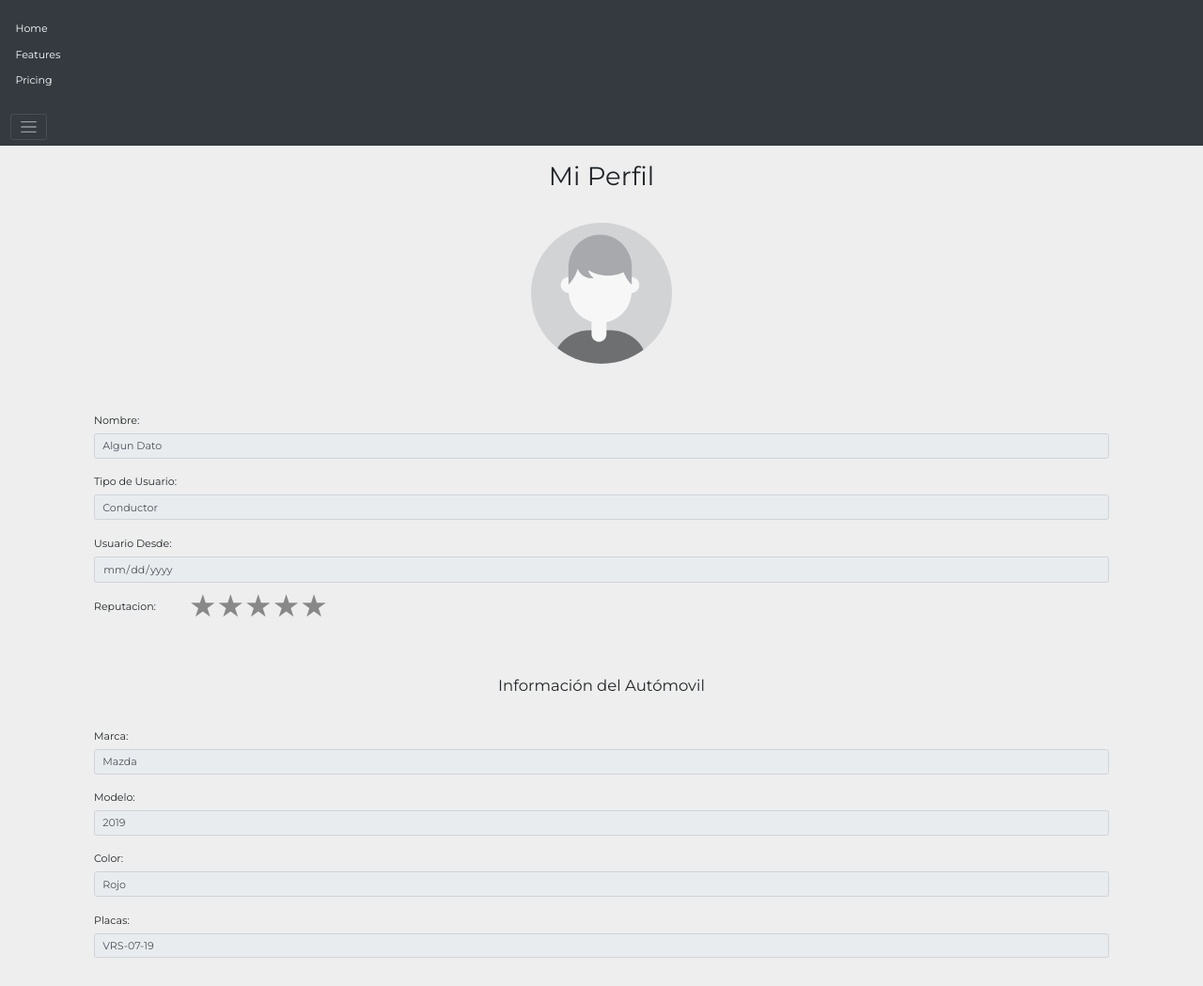
After one commit to DeVice-MX/EzRide, a PHP site: page /html/perfilConductor.html in a window 1280 px wide, after a click that opens the changed part. The commit adds this page. Shown: the whole page at 94% size. Run offline with PHP 8.4, Linux system fonts and the light colour scheme; some libraries are stand-ins or nearby versions.

Commit message:
Perfiles de Usuario y Conductor

```diff
--- a/css/general.css
+++ b/css/general.css
@@ -9,3 +9,30 @@ body{
     background: #eeeeee;
     font-family: 'Montserrat', sans-serif;
 }
+
+.imgRedonda {
+    width:150px;
+    height:150px;
+    border-radius:150px;
+}
+
+.ec-stars-wrapper {
+	font-size: 0;
+	display: inline-block;
+}
+.ec-stars-wrapper a {
+	text-decoration: none;
+	display: inline-block;
+	font-size: 32px;
+	font-size: 3rem;
+
+	color: #888;
+}
+
+.ec-stars-wrapper:hover a {
+	color: #6247AA;
+}
+
+.ec-stars-wrapper > a:hover ~ a {
+	color: #888;
+}
--- /dev/null
+++ b/html/perfilConductor.html
@@ -0,0 +1,115 @@
+<!DOCTYPE html>
+<html lang="en">
+
+<head>
+    <meta charset="UTF-8">
+    <meta name="viewport" content="width=device-width, initial-scale=1.0">
+    <meta http-equiv="X-UA-Compatible" content="ie=edge">
+    <title>Perfil Pasajero</title>
+
+    <!-- Bootstrap -->
+    <link rel="stylesheet" href="https://maxcdn.bootstrapcdn.com/bootstrap/4.0.0/css/bootstrap.min.css"
+        integrity="sha384-Gn5384xqQ1aoWXA+058RXPxPg6fy4IWvTNh0E263XmFcJlSAwiGgFAW/dAiS6JXm" crossorigin="anonymous">
+    <!-- Fontawesome -->
+    <link rel="stylesheet" href="https://use.fontawesome.com/releases/v5.7.1/css/all.css"
+        integrity="sha384-fnmOCqbTlWIlj8LyTjo7mOUStjsKC4pOpQbqyi7RrhN7udi9RwhKkMHpvLbHG9Sr" crossorigin="anonymous">
+    <!-- Datepicker -->
+    <link rel="stylesheet"
+        href="https://cdnjs.cloudflare.com/ajax/libs/bootstrap-datepicker/1.8.0/css/bootstrap-datepicker.min.css">
+    <!-- Fuente Monserrat -->
+    <link href="https://fonts.googleapis.com/css?family=Montserrat" rel="stylesheet">
+    <!-- CSS -->
+    <link rel="stylesheet" href="/css/general.css">
+</head>
+
+<body>
+    <div class="pos-f-t">
+        <div class="collapse" id="navbarToggleExternalContent">
+            <div class="bg-dark p-4">
+                <ul class="navbar-nav mr-auto">
+                    <li class="nav-item active">
+                        <a class="nav-link text-white" href="index.html">Home</a>
+                    </li>
+                    <li class="nav-item">
+                        <a class="nav-link text-white" href="#">Features</a>
+                    </li>
+                    <li class="nav-item">
+                        <a class="nav-link text-white" href="#">Pricing</a>
+                    </li>
+                </ul>
+            </div>
+        </div>
+        <nav class="navbar navbar-dark bg-dark">
+            <button class="navbar-toggler" type="button" data-toggle="collapse"
+                data-target="#navbarToggleExternalContent" aria-controls="navbarToggleExternalContent"
+                aria-expanded="false" aria-label="Toggle navigation">
+                <span class="navbar-toggler-icon"></span>
+            </button>
+        </nav>
+    </div>
+    <br>
+    <div class="container">
+        <div class="row">
+            <div class="col">
+                <div class="h1" style="align-content:center; text-align:center">Mi Perfil<br>
+                    <br>
+                    <img src='/images/profile.png' class='imgRedonda' /></div>
+            </div>
+        </div>
+        <br>
+        <div class="row" style="padding: 30px">
+            <label>Nombre:</label>
+            <input type="name" class="form-control" readonly value="Algun Dato"></input>
+            <label><br>Tipo de Usuario:</label>
+            <input type="name" class="form-control" readonly value="Conductor"></input>
+            <label><br>Usuario Desde:</label>
+            <input type="date" class="form-control" readonly>
+            <label><br>Reputacion:</label>
+            <br>
+
+            <div class="row" style="padding-left: 50px">
+                <div class="ec-stars-wrapper">
+                    <a href="#" data-value="1" title="Votar con 1 estrellas">&#9733;</a>
+                    <a href="#" data-value="2" title="Votar con 2 estrellas">&#9733;</a>
+                    <a href="#" data-value="3" title="Votar con 3 estrellas">&#9733;</a>
+                    <a href="#" data-value="4" title="Votar con 4 estrellas">&#9733;</a>
+                    <a href="#" data-value="5" title="Votar con 5 estrellas">&#9733;</a>
+                </div>
+            </div>
+        </div>
+        <div class="h4" style="align-content:center; text-align:center"><br>Información del Autómovil</div>
+        <div class="row" style="padding: 30px">
+                <label>Marca:</label>
+                <input type="name" class="form-control" readonly value="Mazda"></input>
+                <label><br>Modelo:</label>
+                <input type="name" class="form-control" readonly value="2019"></input>
+                <label><br>Color:</label>
+                <input type="name" class="form-control" readonly value="Rojo">
+                <label><br>Placas:</label>
+                <input type="name" class="form-control" readonly value="VRS-07-19">
+                <br>
+            </div>
+    </div>
+
+    <!-- jQuery -->
+    <script src="/js/jquery-3.4.1.min.js"></script>
+    <!-- Bootstrap -->
+    <script src="https://maxcdn.bootstrapcdn.com/bootstrap/4.0.0/js/bootstrap.min.js"
+        integrity="sha384-JZR6Spejh4U02d8jOt6vLEHfe/JQGiRRSQQxSfFWpi1MquVdAyjUar5+76PVCmYl"
+        crossorigin="anonymous"></script>
+    <!-- moment js -->
+    <script src="https://cdnjs.cloudflare.com/ajax/libs/moment.js/2.24.0/moment.min.js"></script>
+    <script src="https://cdnjs.cloudflare.com/ajax/libs/moment.js/2.24.0/locale/es.js"></script>
+    <!-- Sweetalert -->
+    <script src="https://cdn.jsdelivr.net/npm/sweetalert2@8.0.3/dist/sweetalert2.all.min.js"></script>
+    <!-- Datepicker -->
+    <script src="https://cdnjs.cloudflare.com/ajax/libs/bootstrap-datepicker/1.8.0/js/bootstrap-datepicker.min.js">
+    </script>
+    <script
+        src="https://cdnjs.cloudflare.com/ajax/libs/bootstrap-datepicker/1.8.0/locales/bootstrap-datepicker.es.min.js"></script>
+
+    <script src="/js/helper.js"></script>
+    <script src="/js/viaje.js"></script>
+</body>
+
+</html>
```
Also changed, not shown: html/login.html (+4 -5 lines), html/perfilUsuario.html (added, +109 -0 lines), js/login.js (+16 -3 lines), images/profile2.png.
